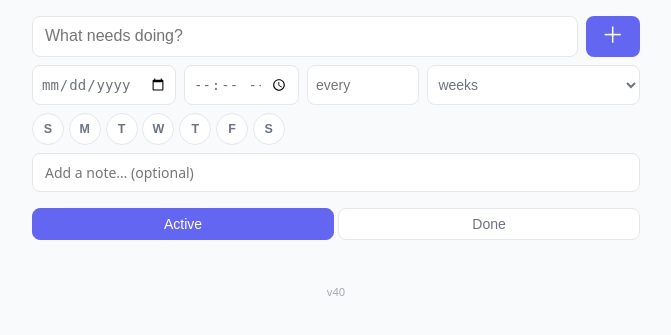
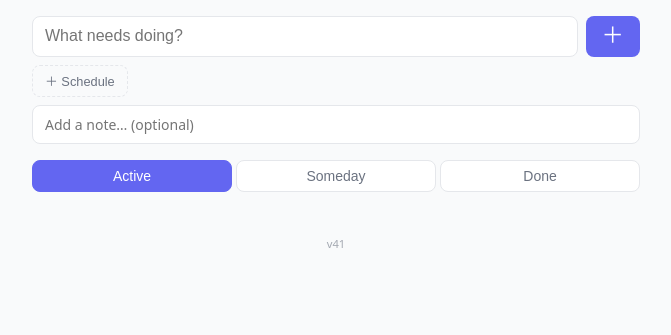
Before and after one commit to dezgo/markd, a Flask app: page /app in a window 1280 px wide. Shown: the part 52-387 px from the top of the page, without its empty margins (304-975 px from the left). Run offline with Flask 3, Linux system fonts and the light colour scheme; the visitor is signed in with stand-in values (Sample User, id 1); data comes from the database, SQL or seed files in the repository; data that the repository does not hold is empty.

Commit message:
Add Someday tab and explicit Schedule toggle
Dateless todos move to a dedicated 'Someday' tab so they no longer
compete with dated items in the Active view. New add-form starts
collapsed; tap '+ Schedule' to reveal date/time/recurrence inputs.
Editing auto-expands the schedule section for dated items.

Co-Authored-By: Claude Opus 4.7 (1M context) <noreply@anthropic.com>

```diff
--- a/app.py
+++ b/app.py
@@ -354,7 +354,7 @@ def send_reset_email(user: User):
 # Bumped on every release. Sole source of truth — stamped into app.js and sw.js
 # at server startup (see _versioned below) and exposed via /version for the
 # client-side staleness check.
-APP_VERSION = "v40"
+APP_VERSION = "v41"
 
 
 def _versioned(filename: str) -> str:
--- a/static/app.css
+++ b/static/app.css
@@ -381,6 +381,27 @@ body {
 }
 
 .add-row button:hover { background: var(--accent-dark); }
+
+.schedule-toggle {
+  align-self: flex-start;
+  background: transparent;
+  border: 1px dashed var(--border);
+  color: var(--muted);
+  padding: 0.35rem 0.75rem;
+  border-radius: 8px;
+  font-size: 0.8rem;
+  cursor: pointer;
+  transition: background 0.15s, color 0.15s, border-color 0.15s, border-style 0.15s;
+}
+.schedule-toggle:hover {
+  color: var(--accent);
+  border-color: var(--accent);
+  border-style: solid;
+}
+.schedule-toggle[hidden] { display: none; }
+
+#schedule-section[hidden] { display: none; }
+#schedule-section { display: flex; flex-direction: column; gap: 0.5rem; }
 
 .cancel-edit-btn {
   background: var(--surface) !important;
--- a/static/app.js
+++ b/static/app.js
@@ -20,6 +20,21 @@ const newRecurUnit = document.getElementById('new-recur-unit');
 const newDayToggles = document.getElementById('new-day-toggles');
 const submitBtn = document.getElementById('submit-btn');
 const cancelEditBtn = document.getElementById('cancel-edit-btn');
+const scheduleToggle = document.getElementById('schedule-toggle');
+const scheduleSection = document.getElementById('schedule-section');
+
+function expandSchedule() {
+  scheduleSection.hidden = false;
+  scheduleToggle.hidden = true;
+}
+function collapseSchedule() {
+  scheduleSection.hidden = true;
+  scheduleToggle.hidden = false;
+}
+scheduleToggle.addEventListener('click', () => {
+  expandSchedule();
+  newDue.focus();
+});
 
 const DAY_LABELS = ['Sun', 'Mon', 'Tue', 'Wed', 'Thu', 'Fri', 'Sat'];
 
@@ -106,15 +121,17 @@ function compareByDue(a, b) {
   return da - db;
 }
 
+function isSomeday(t) {
+  return !t.due_date && !t.due_time && !t.recurrence_interval && !t.recurrence_days;
+}
+
 function filtered() {
-  let result;
-  if (filter === 'done') result = todos.filter(t => t.done);
-  else result = todos.filter(t => !t.done);  // active is the default
-
-  if (filter !== 'done') {
-    result = [...result].sort(compareByDue);
+  if (filter === 'done') return todos.filter(t => t.done);
+  if (filter === 'someday') {
+    return todos.filter(t => !t.done && isSomeday(t))
+      .sort((a, b) => new Date(b.created_at) - new Date(a.created_at));
   }
-  return result;
+  return todos.filter(t => !t.done && !isSomeday(t)).sort(compareByDue);
 }
 
 function formatDue(isoDate, timeStr) {
@@ -185,10 +202,10 @@ function renderTodoItem(todo) {
   return li;
 }
 
-const GROUP_ORDER = ['Overdue', 'Today', 'Tomorrow', 'This week', 'Later', 'No date'];
+const GROUP_ORDER = ['Overdue', 'Today', 'Tomorrow', 'This week', 'Later'];
 
 function groupForTodo(t) {
-  if (!t.due_date) return 'No date';
+  if (!t.due_date) return 'Later';  // recurring-without-date safety net
   const [y, m, d] = t.due_date.split('-').map(Number);
   let dueLocalDate;
   if (t.due_time) {
@@ -304,6 +321,8 @@ function startEditingTask(todo) {
   newDayToggles.hidden = newRecurUnit.value !== 'weeks';
   setSelectedDays(newDayToggles, todo.recurrence_days);
 
+  if (isSomeday(todo)) collapseSchedule(); else expandSchedule();
+
   document.body.classList.add('is-editing');
   submitBtn.textContent = '✓';
   submitBtn.title = 'Save changes';
@@ -324,6 +343,7 @@ function cancelEditing() {
   setSelectedDays(newDayToggles, '');
   newRecurUnit.value = 'weeks';
   newDayToggles.hidden = false;
+  collapseSchedule();
 
   document.body.classList.remove('is-editing');
   submitBtn.textContent = '＋';
@@ -527,9 +547,14 @@ addForm.addEventListener('submit', async e => {
   newNotes.value = '';
   newRecurInterval.value = '';
   setSelectedDays(newDayToggles, '');
-  if (filter === 'done') filter = 'active';
-  document.querySelector('.tab.active').classList.remove('active');
-  document.querySelector('[data-filter="active"]').classList.add('active');
+  collapseSchedule();
+
+  const targetFilter = isSomeday(created) ? 'someday' : 'active';
+  if (filter !== targetFilter) {
+    filter = targetFilter;
+    document.querySelector('.tab.active').classList.remove('active');
+    document.querySelector(`[data-filter="${targetFilter}"]`).classList.add('active');
+  }
   render();
   newTitle.focus();
 });
--- a/templates/index.html
+++ b/templates/index.html
@@ -41,6 +41,8 @@
       <button type="button" id="cancel-edit-btn" class="cancel-edit-btn" aria-label="Cancel edit" hidden>✕</button>
       <button type="submit" id="submit-btn" aria-label="Add todo" title="Add todo">＋</button>
     </div>
+    <button type="button" id="schedule-toggle" class="schedule-toggle">＋ Schedule</button>
+    <div id="schedule-section" hidden>
       <div class="add-details">
         <input id="new-due" type="date" title="Due date (optional)">
         <input id="new-due-time" type="time" title="Due time (optional)">
@@ -61,6 +63,7 @@
         <button type="button" class="day-toggle" data-day="5" title="Friday">F</button>
         <button type="button" class="day-toggle" data-day="6" title="Saturday">S</button>
       </div>
+    </div>
     <input id="new-notes" type="text" placeholder="Add a note… (optional)" maxlength="2000" autocomplete="off">
   </form>
 
@@ -70,6 +73,7 @@
   <!-- Filter tabs -->
   <nav class="filter-tabs" aria-label="Filter todos">
     <button class="tab active" data-filter="active">Active</button>
+    <button class="tab" data-filter="someday">Someday</button>
     <button class="tab" data-filter="done">Done</button>
   </nav>
 
```
Lines whose indentation alone changed are shown as unchanged.
